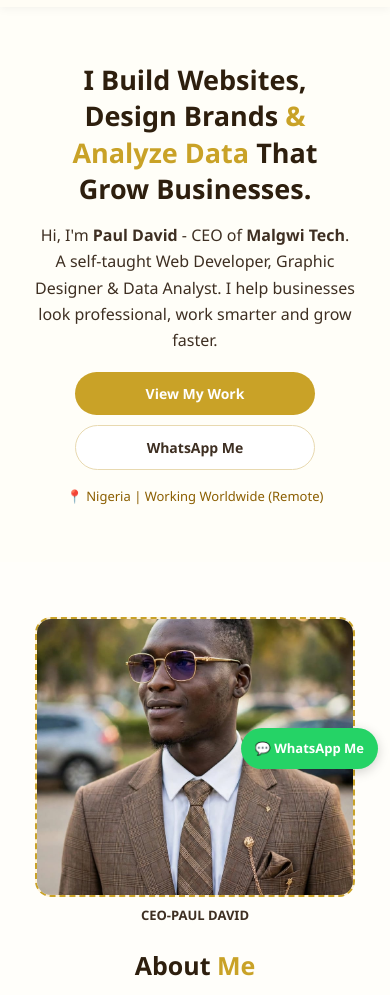
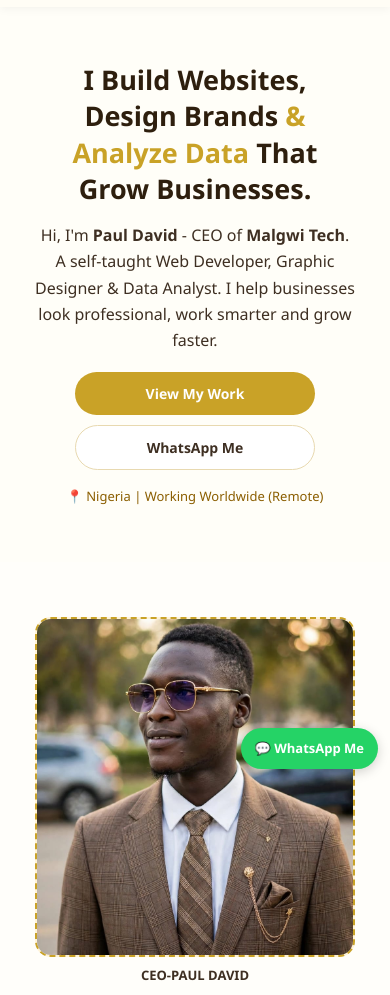
Before and after one commit to Pauldavid111/Malgwi-tech, a plain HTML site: page index.html in a window 390 px wide. Shown: the part 63-1058 px from the top of the page. Drawn offline with Linux system fonts and the light colour scheme.

Commit message:
Increase profile image height from 280px to 340px

```diff
--- a/index.html
+++ b/index.html
@@ -52,7 +52,7 @@ nav a{padding:11px;border-bottom:1px solid #F0E2C0;display:block}
 .logo-text h1{font-size:16px}
 h2{font-size:25px;text-align:center}
 section{padding:35px 15px}
-.profile-img{height:280px}
+.profile-img{height:340px}
 .hero-title{font-size:27px !important;line-height:1.35}
 .hero-buttons{flex-direction:column;align-items:center}
 .hero-buttons .btn{width:100%;max-width:240px;padding:10px 18px;font-size:14px}
```
